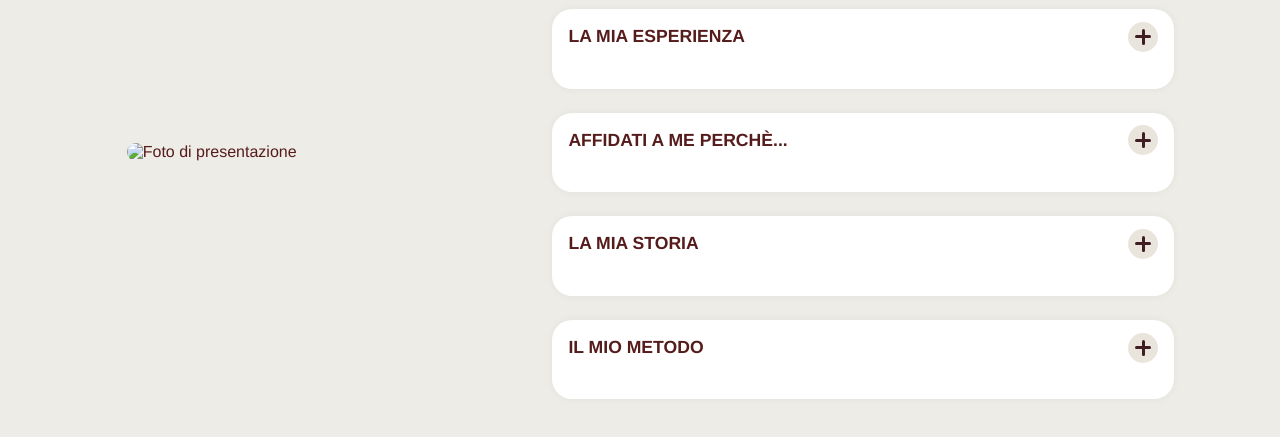
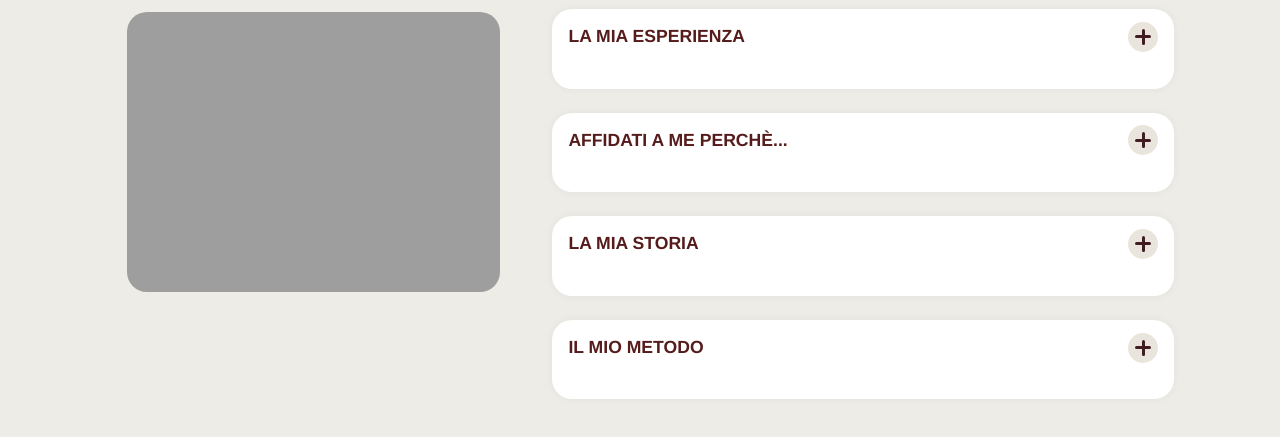
Before and after one commit to nicolabattaglino/sitoweb, a plain HTML site: page sudime/sudime.html in a window 1280 px wide. Shown: the part 261-698 px from the top of the page. Drawn offline with Linux system fonts and the light colour scheme; the site is published under a folder, as on GitHub Pages, so addresses that start at the root find nothing.

Commit message:
fix image path

```diff
--- a/sudime/sudime.html
+++ b/sudime/sudime.html
@@ -307,7 +307,7 @@
 
   <div class="content-wrapper">
     <div class="photo-box">
-      <img src="/immagini/cate1.jpeg" alt="Foto di presentazione">
+      <img src="../immagini/cate1.jpeg" alt="Foto di presentazione">
     </div>
     <div class="right-column">
       <div class="intro-box">
```
